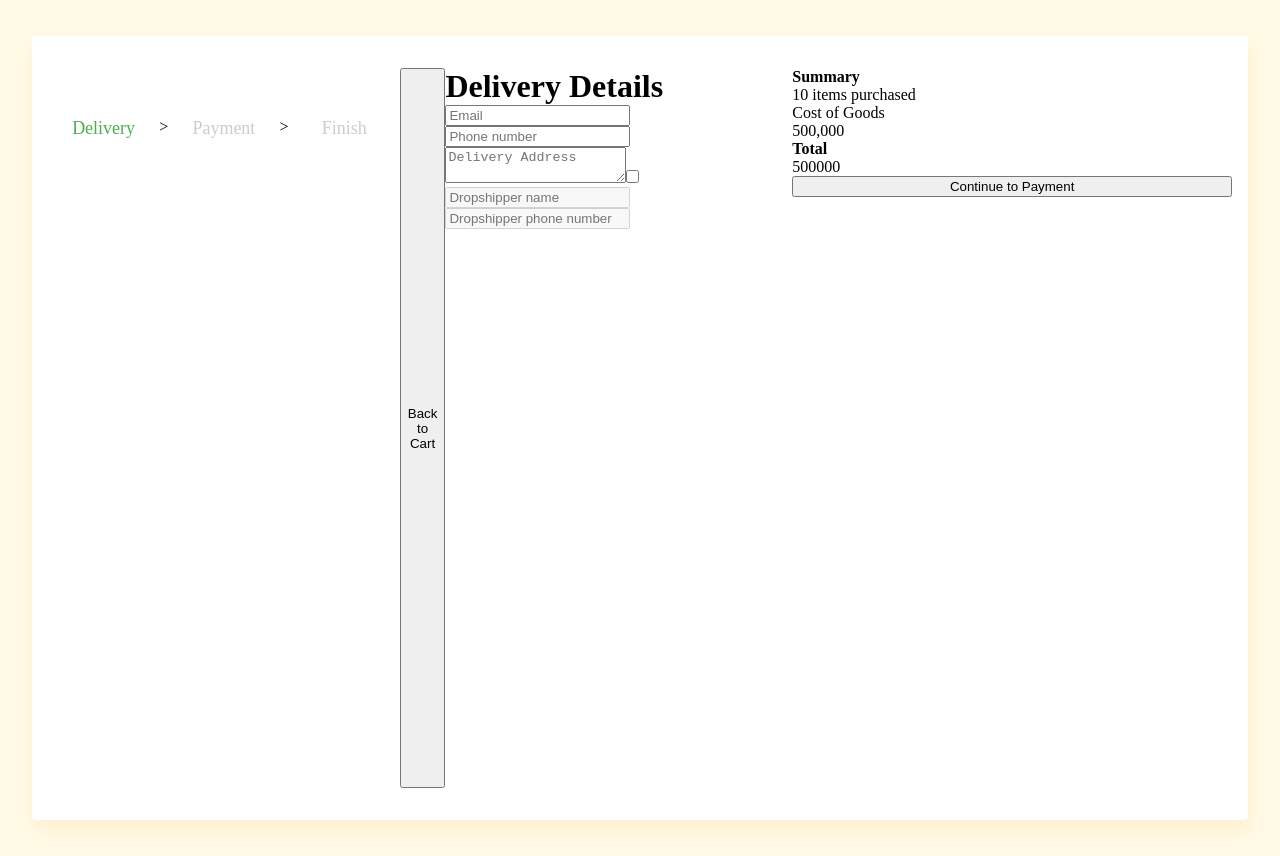
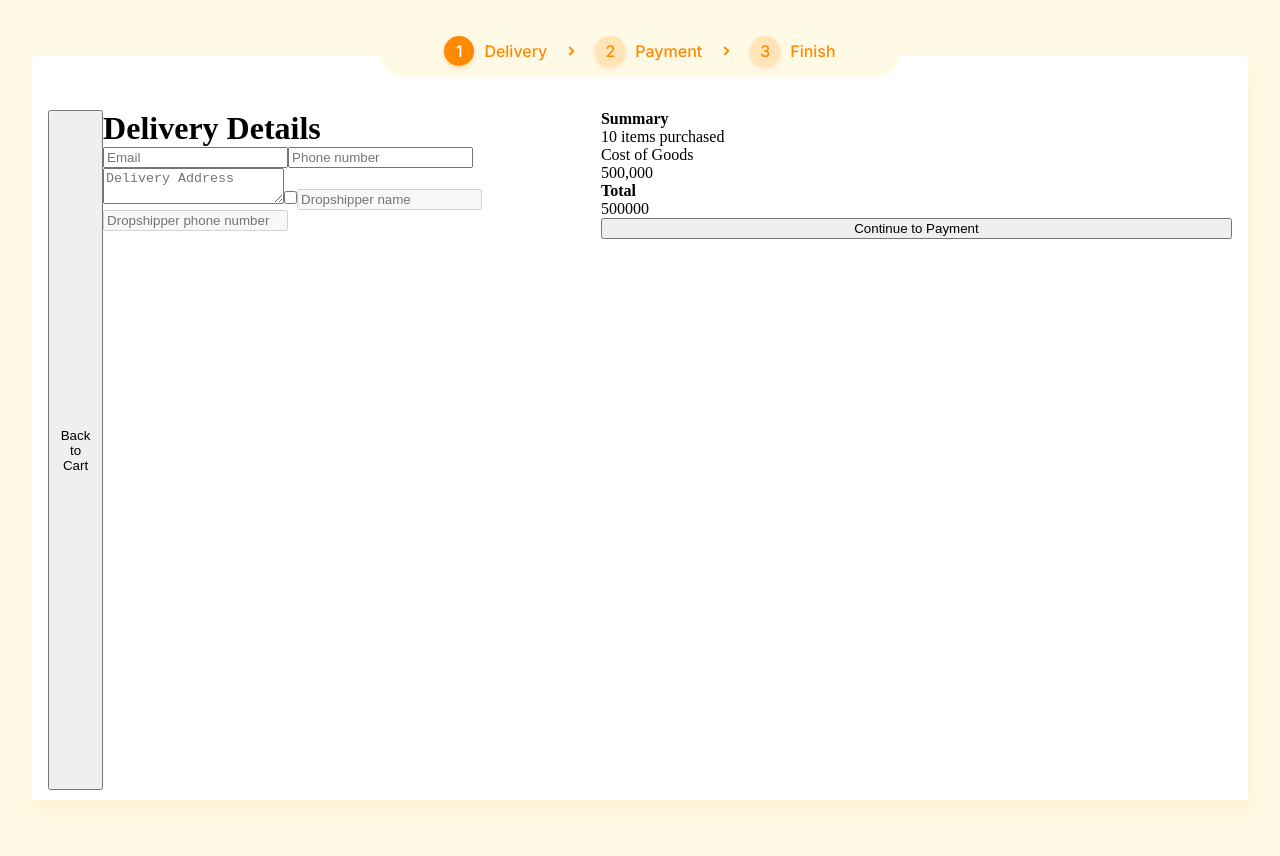
Before and after one commit to alfianahar/jakmall-test, a React (Vite) app: page / in a window 1280 px wide. Built offline with nearby package versions, Linux system fonts and the light colour scheme.

Commit message:
add stepper

```diff
--- a/index.html
+++ b/index.html
@@ -3,6 +3,14 @@
   <head>
     <meta charset="UTF-8" />
     <link rel="icon" type="image/svg+xml" href="/vite.svg" />
+    <link
+      href="https://unpkg.com/boxicons@2.1.4/css/boxicons.min.css"
+      rel="stylesheet"
+    />
+    <link
+      href="https://fonts.googleapis.com/css2?family=Inter:wght@100;200;300;400;500;600;700;800;900&family=Poppins:ital,wght@0,100;0,200;0,300;0,400;0,500;0,600;0,700;0,800;0,900;1,100;1,200;1,300;1,500;1,600;1,700;1,800;1,900&display=swap"
+      rel="stylesheet"
+    />
     <meta name="viewport" content="width=device-width, initial-scale=1.0" />
     <title>Vite + React</title>
   </head>
--- a/src/App.jsx
+++ b/src/App.jsx
@@ -40,9 +40,9 @@ function App() {
   return (
     <Container>
       <FormProvider {...methods} >
+        <Stepper currentStep={currentStepIndex + 1} />
         <Form next={next} isLastStep={isLastStep}>
           <>
-            <Stepper currentStep={currentStepIndex + 1} />
             {!isLastStep && (
               <button type="button" onClick={back}>
                 Back to {backPageStep[currentStepIndex]}
--- a/src/components/Container.jsx
+++ b/src/components/Container.jsx
@@ -4,14 +4,14 @@ const BasicLayout = styled.div`
   background-color: #fffae6;
   height: 100vh;
   padding: 1.75rem 2rem;
-
   display: flex;
   justify-content: center;
   align-items: center;
 `;
 
 const BasicContainer = styled.div`
-  height: 90%;
+  height: 85%;
+  width: 100%;
   padding: 2rem 1rem;
   background: #FFFFFF;
   box-shadow: 2px 10px 20px rgba(255, 138, 0, 0.1);
--- a/src/components/Stepper.jsx
+++ b/src/components/Stepper.jsx
@@ -1,37 +1,102 @@
 import React from "react";
 import styled from "styled-components";
+
+
+
+const StepperLayout = styled.div`
+    display: flex;
+    justify-content: center;
+    align-items: center;
+    width: 100%;
+    margin-top: -4rem;
+    margin-bottom: 2rem
+`;
+
+const StepperBackground = styled.div`
+    background: #FFFAE6;
+    border-radius: 35px;
+    display: flex;
+    justify-content: center;
+    align-items: center;
+    padding: .75rem 1.5rem;
+    width: 90%;
+
+    @media only screen and (min-width: 800px) {
+        width: 40%
+  }
+`;
 
 const StepperContainer = styled.div`
     display: flex;
     justify-content: space-between;
-  width: 80%;
-  margin: 50px auto;
+    align-items: center;
+
 `;
 
 const Step = styled.div`
     width: 33%;
     text-align: center;
+    display: flex;
+    align-items: center;
     font-size: 18px;
-  color: ${props => (props.active ? "#4CAF50" : "#ccc")};
+    color: ${props => (props.active ? "#FF8A00" : "#ccc")};
+    font-family: 'Inter';
+    font-style: normal;
+    font-weight: 500;
+    font-size: 16px;
+    line-height: 19px;
+    transform: scale(.75);
+
+    @media only screen and (min-width: 800px) {
+        transform: scale(1);
+        margin: 0 1rem;
+  }
 `;
 
-const Line = styled.div`
-  width: 100%;
-  height: 2px;
-  background-color: ${props => (props.active ? "#4CAF50" : "#ccc")};
+const Circle = styled.span`
+    width: 30px;
+    height: 30px;
+    border-radius: 50%;
+    background-color: ${props => (props.active ? "rgba(255, 138, 0, 1)" : "rgba(255, 138, 0, 0.2)")};
+    color: ${props => (props.active ? "#FFF" : "rgb(255, 138, 0)")};;
+    display: flex;
+    justify-content: center;
+    align-items: center;
+    margin-right: 10px;
+    box-shadow: 0px 2px 4px rgba(255, 138, 0, 0.3);
+    font-family: 'Inter';
+    font-style: normal;
+    font-weight: 500;
+    font-size: 16px;
+    line-height: 19px;
+    text-align: center;
 `;
 
 
 
 const Stepper = ({ currentStep }) => {
     return (
+        <StepperLayout>
+            <StepperBackground>
                 <StepperContainer>
-            <Step active={currentStep >= 1}>Delivery</Step>
-            <span> {'>'} </span>
-            <Step active={currentStep >= 2}>Payment</Step>
-            <span> {'>'}  </span>
-            <Step active={currentStep >= 3}>Finish</Step>
+                    <Step active={currentStep >= 1}>
+                        <Circle active={currentStep >= 1}>1</Circle>
+                        Delivery
+                    </Step>
+                    <i style={{ color: '#FF8A00' }} class='bx bxs-chevron-right'></i>
+                    <Step active={currentStep >= 1}>
+                        <Circle active={currentStep >= 2}>2</Circle>
+                        Payment
+                    </Step>
+                    <i style={{ color: '#FF8A00' }} class='bx bxs-chevron-right'></i>
+                    <Step active={currentStep >= 1}>
+                        <Circle active={currentStep >= 3}>3</Circle>
+                        Finish
+                    </Step>
                 </StepperContainer>
+            </StepperBackground>
+        </StepperLayout>
+
     );
 };
 
--- a/src/index.css
+++ b/src/index.css
@@ -3,4 +3,5 @@
 }
 
 .test {
+  padding: 143;
 }
```
Lines whose indentation alone changed are shown as unchanged.
